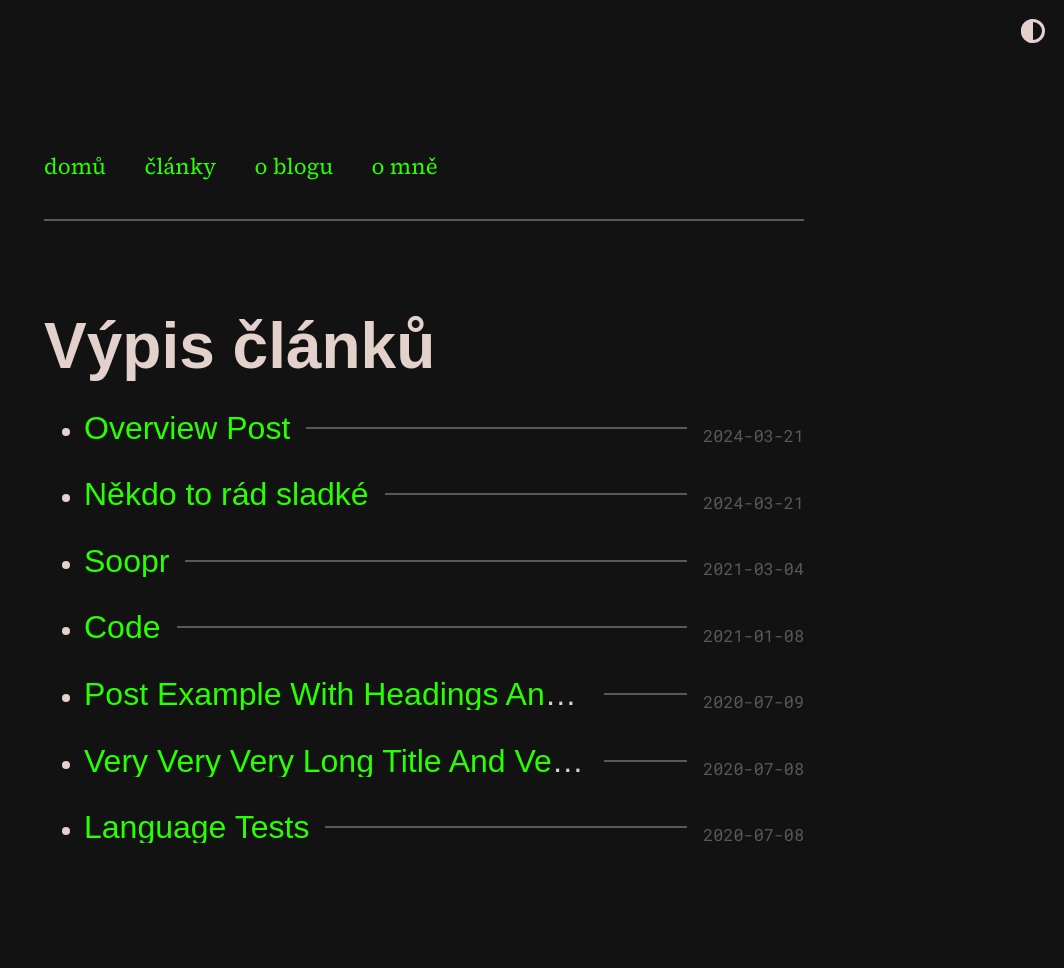
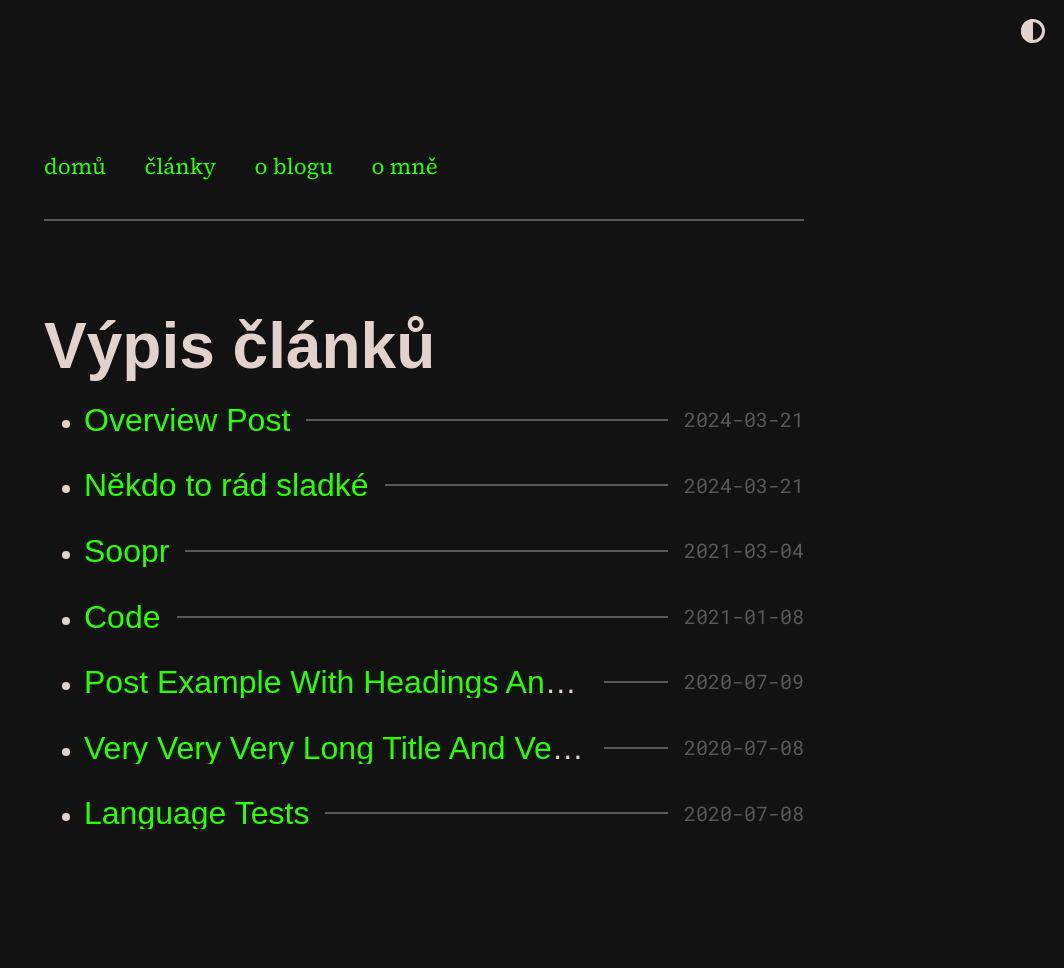
Before and after one commit to scherrer-txt/bts, a Jekyll site: the page built from vypis.html, in a window 1280 px wide. Shown: the whole page, without its empty margins (216-1280 px from the left). Built offline with Jekyll 4.4.1, drawn with Linux system fonts in a browser that asks for light colours; some web fonts are replaced.

Commit message:
Update moonwalk.scss

```diff
--- a/_sass/moonwalk.scss
+++ b/_sass/moonwalk.scss
@@ -277,6 +277,7 @@ mark {
   justify-content: space-between;
   align-items: center;
   width: 100%;
+  margin-bottom: 1.5rem;
 }
 
 .post-list-title {
@@ -291,8 +292,7 @@ mark {
 
 .post-list-date {
   color: var(--code-text);
-  margin-top: 1rem;
-  font-size: 0.75em;
+  font-size: 1.25rem;
   text-transform: uppercase;
   font-family: "Roboto Mono", "Courier New", monospace;
   font-weight: 400;
```
